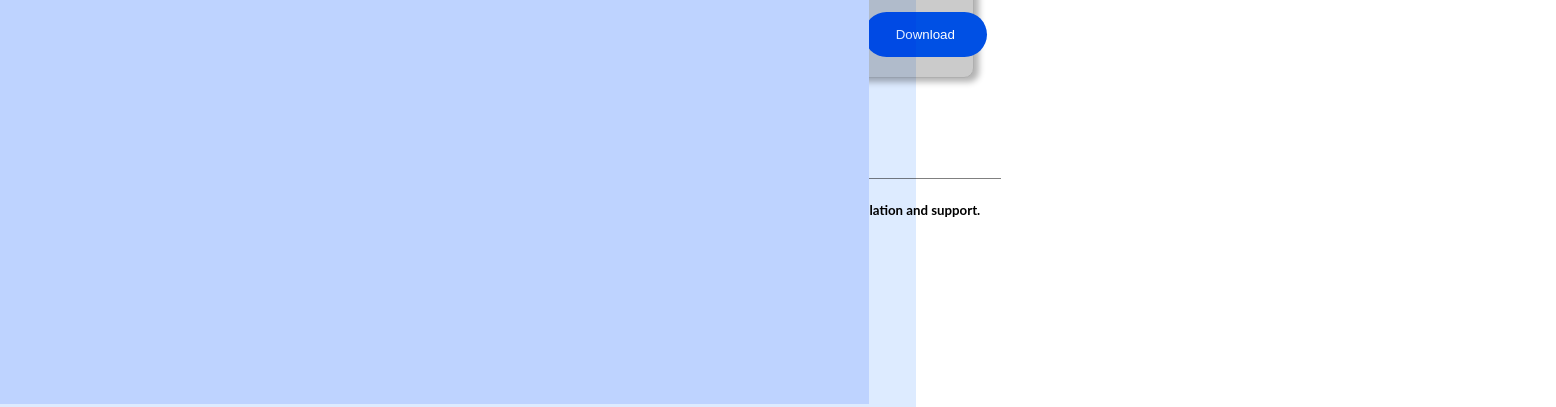
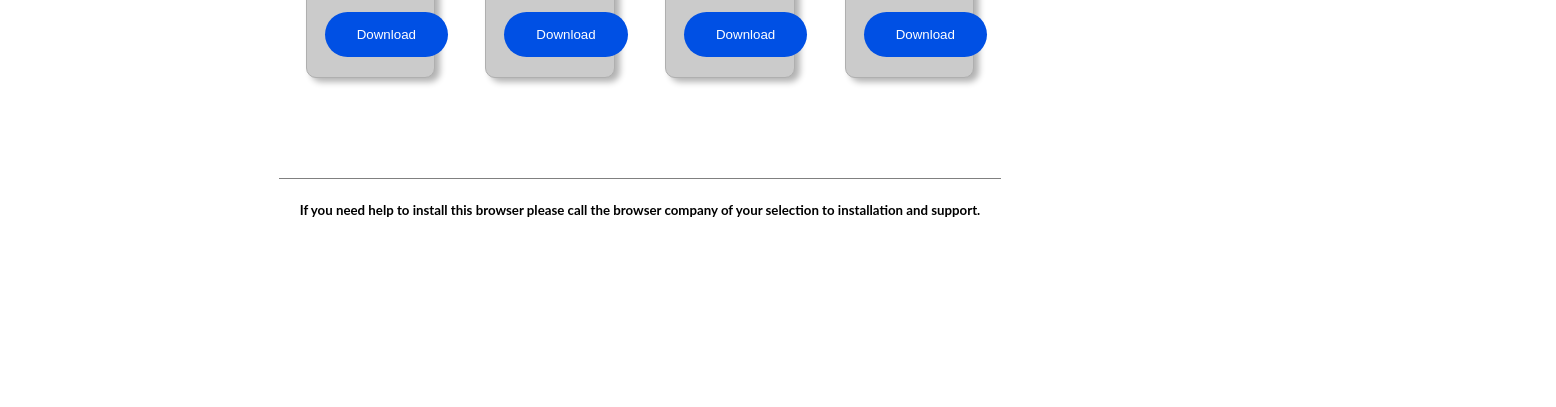
Before and after one commit to Santi029/ie-users, a plain HTML site: page index.html in a window 1280 px wide. Shown: the part 708-1115 px from the top of the page, 1556 px wide, since content can reach past the window. After the commit the page ends 966 px from the top, so only its background shows below. Drawn offline with Linux system fonts and the light colour scheme.

Commit message:
Deleteing the waves.

```diff
--- a/index.html
+++ b/index.html
@@ -56,15 +56,9 @@
         </div>
     </main>
 
-
     <footer>
         <h5>If you need help to install this browser please call the browser company of your selection to installation and support.</h5>
     </footer>
-
-    <div class="waves">
-        <div class="wave1"></div>
-        <div class="wave2"></div>
-    </div>
 
     <!-- This is the js link setion. -->
     <script src="./interaction.js"></script>
--- a/styles.css
+++ b/styles.css
@@ -103,40 +103,6 @@ section {
 }
 /* This is the end of the main section */
 
-
-
-/* Background waves */
-
-.waves {
-    position: absolute;
-    width: 2196.5px;
-    height: 1039px;
-    left: -640.5px;
-    top: 38px;
-}
-
-
-/* Vector 2 */
-.wave2 {
-    position: absolute;
-    width: 2196.5px;
-    height: 1039px;
-    left: -640.5px;
-    top: 38px;
-    background: #DDEBFF;
-    mix-blend-mode: multiply;
-}
-
-/* Vector 1 */
-.wave1 {
-    position: absolute;
-    width: 1715px;
-    height: 941px;
-    left: -206px;
-    top: 133px;
-    background: #DBE5FF;
-}
-
 /* This is the footer */
 footer {
     border-top: solid 1px grey;
```
